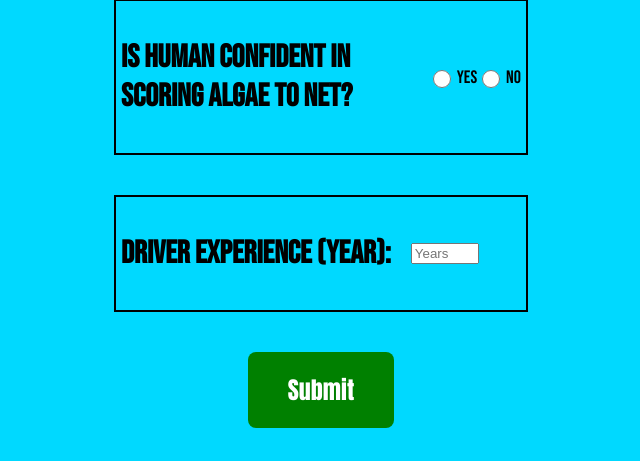
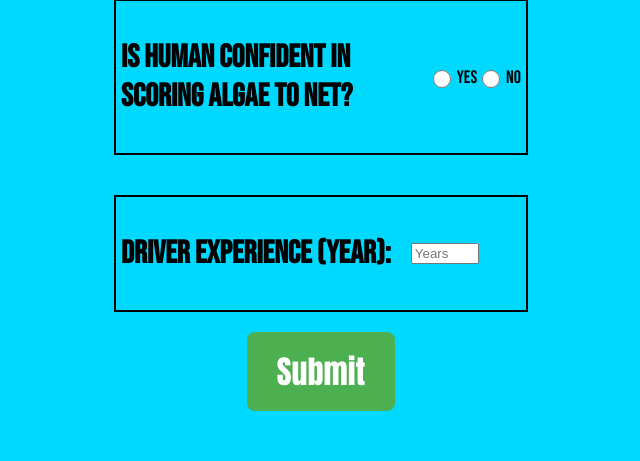
Before and after one commit to SirPercivalPercival/FRC_PITSCOUT, a Django app: template main/templates/main/pit_scout.html in a window 1280 px wide. Shown: the part 2325-2786 px from the top of the page, without its empty margins (319-959 px from the left). Before the commit the page ends 2753 px from the top, so only its background shows below. Run offline with Django 3.2, Linux system fonts and the light colour scheme; the template is opened without the code that fills it, so the values that code supplies are empty; some libraries are stand-ins or nearby versions.

Commit message:
Update pit_scout.html

```diff
--- a/main/templates/main/pit_scout.html
+++ b/main/templates/main/pit_scout.html
@@ -544,9 +544,9 @@
         <span id="slider-value">5</span>
     </div>-->
 
-    <form id="scoutForm">
-        <button type="button" class="submit-button" id="submitButton" href="https://sirpercivalpercival.github.io/FRC_PITSCOUT/main/templates/main/QRCODE.html">Submit</button>
-    </form>
+
+
+    <a id="home-button" href="https://sirpercivalpercival.github.io/FRC_PITSCOUT/main/templates/main/QRCODE.html" class="home-button">Submit</a>
 
     <script>
         document.addEventListener('DOMContentLoaded', function () {
```
